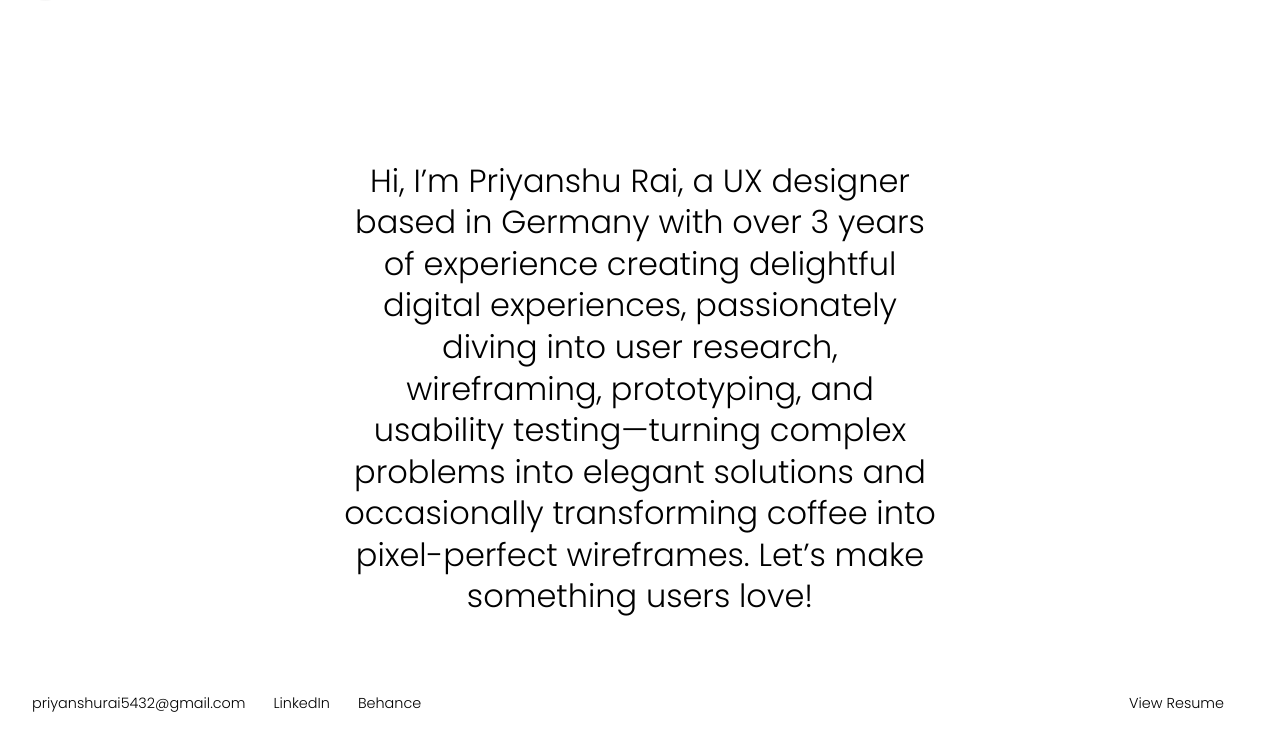
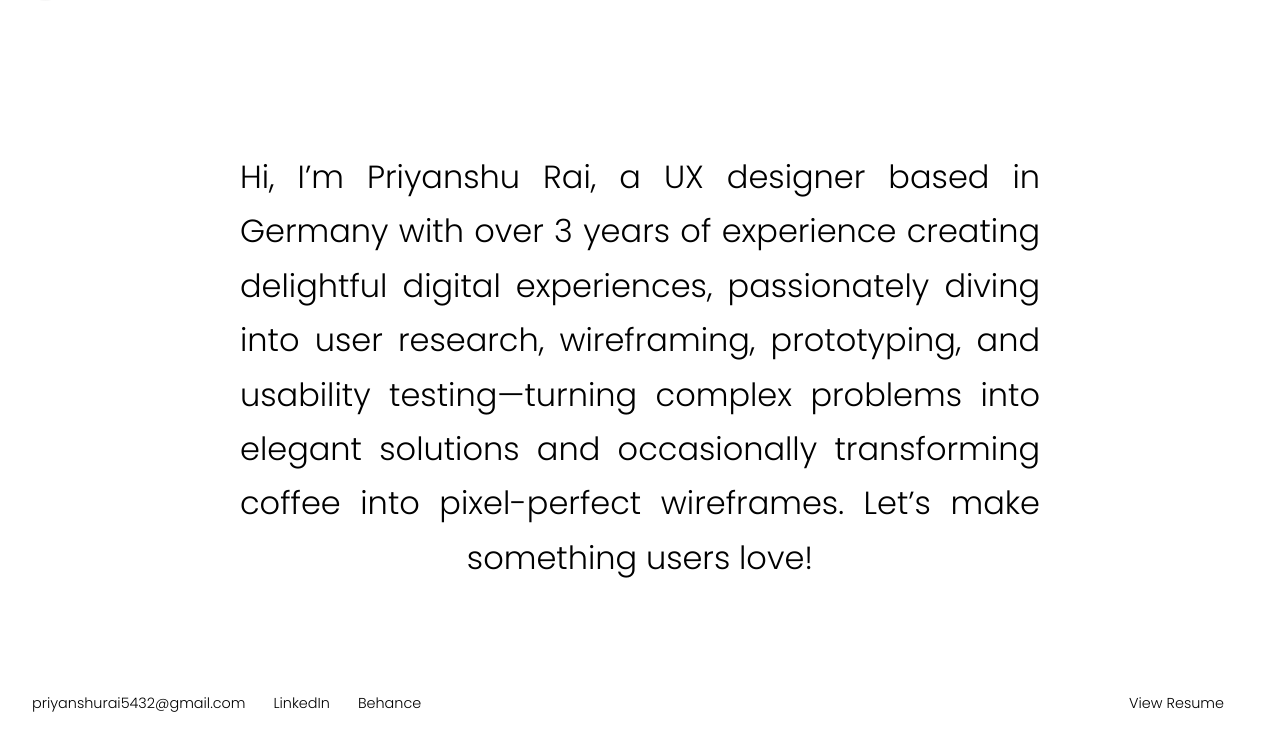
Before and after one commit to PriyanshuRaiUXD/priyanshuraiuxd.github.io, a plain HTML site: page index.html in a window 1280 px wide. Shown: the part 54-800 px from the top of the page. Drawn offline with Linux system fonts and the light colour scheme.

Commit message:
Update index.html

```diff
--- a/index.html
+++ b/index.html
@@ -8,8 +8,7 @@
   <!-- Google Fonts -->
   <link href="https://fonts.googleapis.com/css2?family=Poppins:wght@300;600&family=Dancing+Script:wght@400&display=swap" rel="stylesheet">
 
-  <!-- Favicon: External crown PNG -->
-  <!-- Using Icons8 crown in accent orange -->
+  <!-- Favicon -->
   <link rel="icon" type="image/png" sizes="32x32" href="https://img.icons8.com/ios-filled/64/FFA500/crown.png">
   <link rel="shortcut icon" href="https://img.icons8.com/ios-filled/64/FFA500/crown.png">
 
@@ -124,11 +123,17 @@
       text-align: center;
       padding: 6rem 2rem 2rem;
     }
-    .content p {
-      max-width: 600px;
+    .justified-text {
+      max-width: 800px;       /* even wider for more horizontal spread */
       font-size: 2rem;
-      line-height: 1.3;
+      line-height: 1.7;
       font-weight: 300;
+      margin: 0 auto;
+      text-align: justify;      /* full justification */
+      text-align-last: center;  /* center the final line */
+    }
+    .justified-text p {
+      margin: 0;                /* remove any paragraph gap */
     }
 
     footer {
@@ -191,7 +196,11 @@
   </nav>
 
   <div class="content">
-    <p><br>Hi, I’m Priyanshu Rai, a UX designer based in Germany with over 3 years of experience creating delightful digital experiences, passionately diving into user research, wireframing, prototyping, and usability testing—turning complex problems into elegant solutions and occasionally transforming coffee into pixel-perfect wireframes. Let’s make something users love!</p>
+    <div class="justified-text">
+      <p>
+        Hi, I’m Priyanshu Rai, a UX designer based in Germany with over 3 years of experience creating delightful digital experiences, passionately diving into user research, wireframing, prototyping, and usability testing—turning complex problems into elegant solutions and occasionally transforming coffee into pixel-perfect wireframes. Let’s make something users love!
+      </p>
+    </div>
   </div>
 
   <footer>
```
